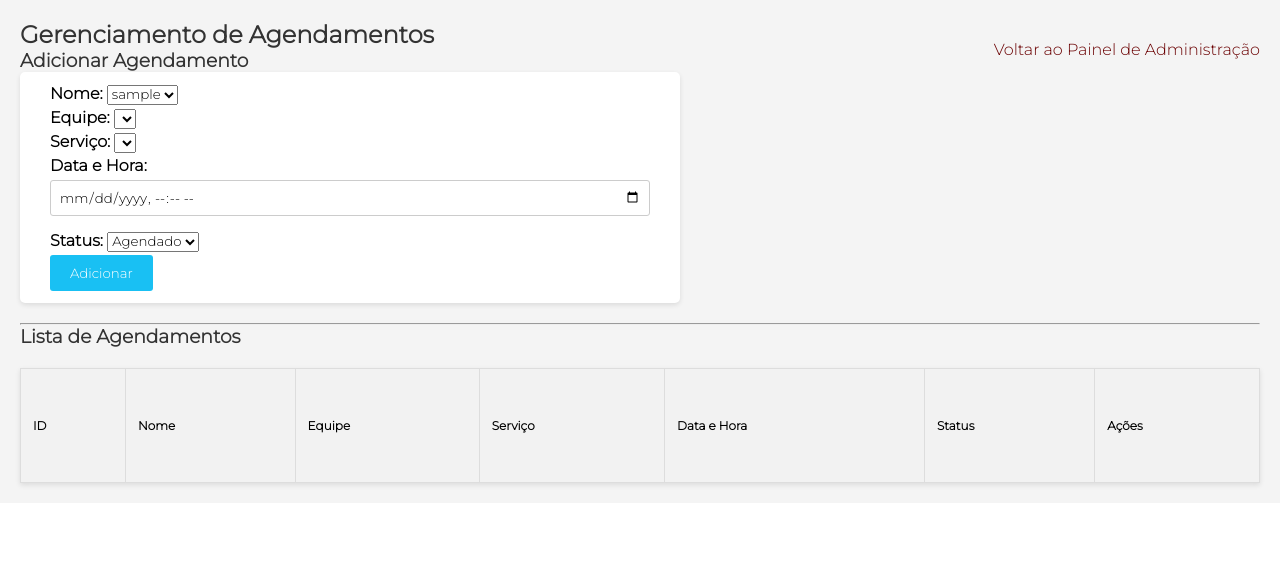
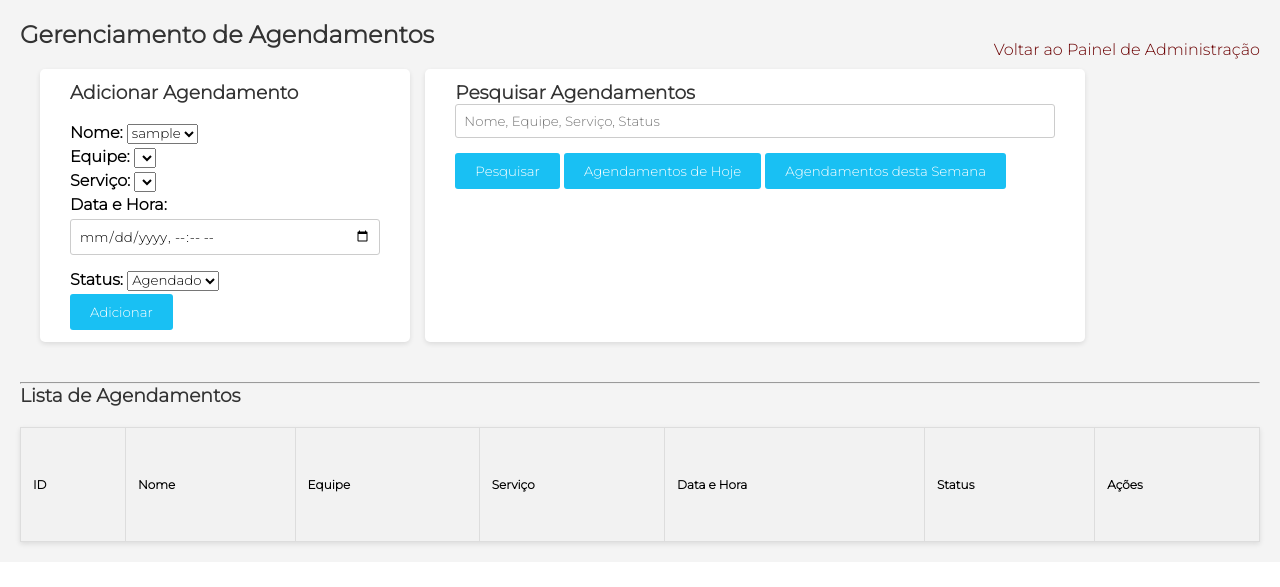
Before and after one commit to santoswentz/barbeariaderua, a Flask app: page /gerenciamentoagendamento in a window 1280 px wide. Shown: the top 587 px of the page. Run offline with Flask 3, Linux system fonts and the light colour scheme; the visitor is signed in with stand-in values (Sample User, id 1); data comes from the database, SQL or seed files in the repository; data that the repository does not hold is empty.

Commit message:
25.09
CRUD de agendamento e usuario com pesquisa

```diff
--- a/app.py
+++ b/app.py
@@ -173,12 +173,16 @@ def admin_dashboard():
     else:
         return redirect(url_for('login'))
 
-#cliente agendar
+# Função para formatar a data/hora de forma humanizada
+def formatar_data_hora(data_hora):
+    return data_hora.strftime('%A, %d de %B de %Y, %H:%M')
+
+# Cliente agendar
 @app.route('/agendamentocliente', methods=['GET', 'POST'])
 def agendamento_cliente():
     if 'user_id' not in session:
         flash('Você precisa estar logado para fazer um agendamento.')
-        return redirect('/login')
+        return redirect(url_for('login'))
 
     user_id = session['user_id']
     conn = get_db_connection()
@@ -188,7 +192,7 @@ def agendamento_cliente():
         servicos_id = request.form['servicos_id']
         data_hora = request.form['data_hora']
 
-        # Validar horário
+        # Validação de horário
         try:
             data_hora_dt = datetime.fromisoformat(data_hora)
             dia_da_semana = data_hora_dt.weekday()
@@ -240,8 +244,15 @@ def meus_agendamentos():
         WHERE a.user_id = ?
         ORDER BY a.data_hora DESC
     ''', (user_id,)).fetchall()
+
+    # Formatar as datas de forma mais amigável
+    agendamentos = [{'agendamento_id': agendamento['agendamento_id'],
+                     'data_hora': formatar_data_hora(datetime.strptime(agendamento['data_hora'], '%Y-%m-%dT%H:%M')),
+                     'servico_nome': agendamento['servico_nome'],
+                     'equipe_nome': agendamento['equipe_nome'],
+                     'status': agendamento['status']} for agendamento in agendamentos]
+
     conn.close()
-
     return render_template('meus_agendamentos.html', agendamentos=agendamentos)
 
 # Página para cancelar um agendamento
@@ -260,11 +271,7 @@ def cancelar_agendamento(agendamento_id):
         flash('Agendamento não encontrado.')
         return redirect(url_for('meus_agendamentos'))
 
-    # Exibir o status atual e ID do agendamento para depuração
-    print(f"Agendamento ID: {agendamento_id}")
-    print(f"Status atual: {agendamento['status']}")
-
-    data_agendamento = datetime.strptime(agendamento['data_hora'], '%Y-%m-%dT%H:%M')  # Ajuste no formato da data
+    data_agendamento = datetime.strptime(agendamento['data_hora'], '%Y-%m-%dT%H:%M')
     agora = datetime.now()
 
     # Verificar se faltam menos de 24 horas para o agendamento
@@ -272,7 +279,7 @@ def cancelar_agendamento(agendamento_id):
         flash('Não é possível cancelar o agendamento com menos de 24 horas de antecedência.')
         return redirect(url_for('meus_agendamentos'))
 
-    # Cancelar o agendamento se ainda for permitido
+    # Cancelar o agendamento
     conn.execute('UPDATE Agendamentos SET status = ? WHERE agendamento_id = ?', ('cancelado', agendamento_id))
     conn.commit()
     conn.close()
@@ -280,58 +287,112 @@ def cancelar_agendamento(agendamento_id):
     flash('Agendamento cancelado com sucesso.')
     return redirect(url_for('meus_agendamentos'))
 
-
-# Rota para gerenciamento de agendamentos
+# Rota para o gerenciamento de agendamentos
 @app.route('/gerenciamentoagendamento', methods=['GET', 'POST'])
-def gerenciar_agendamentos():
-    if 'user_id' not in session or session.get('role') != 'admin':
-        flash('Acesso negado. Apenas administradores podem acessar essa página.')
-        return redirect(url_for('login'))  # Redirecionar para a página de login ou outra página
+def gerenciamento_agendamento():
     conn = get_db_connection()
 
+    # Lógica de Adição e Edição de Agendamentos (POST)
     if request.method == 'POST':
         if 'adicionar' in request.form:
+            # Capturar os valores do formulário
             user_id = request.form['user_id']
             equipe_id = request.form['equipe_id']
             servicos_id = request.form['servicos_id']
             data_hora = request.form['data_hora']
             status = request.form['status']
-            print(f"Adicionando agendamento: user_id={user_id}, equipe_id={equipe_id}, servicos_id={servicos_id}, data_hora={data_hora}, status={status}")  # Debug
 
+            # Inserir novo agendamento no banco de dados
             conn.execute('INSERT INTO Agendamentos (user_id, equipe_id, servicos_id, data_hora, status) VALUES (?, ?, ?, ?, ?)',
                          (user_id, equipe_id, servicos_id, data_hora, status))
             conn.commit()
-            flash('Agendamento adicionado com sucesso!')
 
         elif 'editar' in request.form:
+            # Editar agendamento existente
             agendamento_id = request.form['agendamento_id']
             user_id = request.form['user_id']
             equipe_id = request.form['equipe_id']
             servicos_id = request.form['servicos_id']
             data_hora = request.form['data_hora']
             status = request.form['status']
-            print(f"Editando agendamento agendamento_id={agendamento_id}, user_id={user_id}, equipe_id={equipe_id}, servicos_id={servicos_id}, data_hora={data_hora}, status={status}")  # Debug
 
             conn.execute('UPDATE Agendamentos SET user_id = ?, equipe_id = ?, servicos_id = ?, data_hora = ?, status = ? WHERE agendamento_id = ?',
                          (user_id, equipe_id, servicos_id, data_hora, status, agendamento_id))
             conn.commit()
-            flash('Agendamento atualizado com sucesso!')
 
-    if request.args.get('excluir'):
-        agendamento_id = request.args.get('excluir')
-        print(f"Excluindo agendamento agendamento_id={agendamento_id}")  # Debug
-        conn.execute('DELETE FROM Agendamentos WHERE agendamento_id = ?', (agendamento_id,))
+    # Lógica de Exclusão de Agendamentos (GET)
+    excluir_id = request.args.get('excluir')
+    if excluir_id:
+        conn.execute('DELETE FROM Agendamentos WHERE agendamento_id = ?', (excluir_id,))
         conn.commit()
-        flash('Agendamento excluído com sucesso!')
+        return redirect(url_for('gerenciamento_agendamento'))
 
-    # Obter lista de agendamentos e outras informações necessárias
-    agendamentos = conn.execute('SELECT * FROM Agendamentos').fetchall()
-    usuarios = conn.execute('SELECT user_id, nome FROM Users').fetchall()
-    equipe = conn.execute('SELECT equipe_id, nome FROM Equipe').fetchall()
-    servicos = conn.execute('SELECT servicos_id, nome FROM Servicos').fetchall()
+    # Lógica de Pesquisa e Filtros (GET)
+    search = request.args.get('search', '')
+    filtro = request.args.get('filtro', '')
+
+    if search:
+        # Pesquisa por nome de usuário, nome da equipe, serviço ou status
+        query = '''
+        SELECT agendamentos.*, users.nome AS user_nome, equipe.nome AS equipe_nome, servicos.nome AS servico_nome
+        FROM Agendamentos
+        JOIN Users ON Agendamentos.user_id = Users.user_id
+        JOIN Equipe ON Agendamentos.equipe_id = Equipe.equipe_id
+        JOIN Servicos ON Agendamentos.servicos_id = Servicos.servicos_id
+        WHERE Users.nome LIKE ? OR Equipe.nome LIKE ? OR Servicos.nome LIKE ? OR Agendamentos.status LIKE ?
+        '''
+        search_term = f'%{search}%'
+        agendamentos = conn.execute(query, (search_term, search_term, search_term, search_term)).fetchall()
+
+    elif filtro == 'hoje':
+        # Filtro para agendamentos de hoje
+        hoje = datetime.now().strftime('%Y-%m-%d')
+        query = '''
+        SELECT agendamentos.*, users.nome AS user_nome, equipe.nome AS equipe_nome, servicos.nome AS servico_nome
+        FROM Agendamentos
+        JOIN Users ON Agendamentos.user_id = Users.user_id
+        JOIN Equipe ON Agendamentos.equipe_id = Equipe.equipe_id
+        JOIN Servicos ON Agendamentos.servicos_id = Servicos.servicos_id
+        WHERE DATE(agendamentos.data_hora) = ?
+        '''
+        agendamentos = conn.execute(query, (hoje,)).fetchall()
+
+    elif filtro == 'semana':
+        # Filtro para agendamentos desta semana
+        hoje = datetime.now()
+        inicio_semana = hoje - timedelta(days=hoje.weekday())  # Segunda-feira desta semana
+        fim_semana = inicio_semana + timedelta(days=6)  # Domingo desta semana
+        query = '''
+        SELECT agendamentos.*, users.nome AS user_nome, equipe.nome AS equipe_nome, servicos.nome AS servico_nome
+        FROM Agendamentos
+        JOIN Users ON Agendamentos.user_id = Users.user_id
+        JOIN Equipe ON Agendamentos.equipe_id = Equipe.equipe_id
+        JOIN Servicos ON Agendamentos.servicos_id = Servicos.servicos_id
+        WHERE DATE(agendamentos.data_hora) BETWEEN ? AND ?
+        '''
+        agendamentos = conn.execute(query, (inicio_semana.strftime('%Y-%m-%d'), fim_semana.strftime('%Y-%m-%d'))).fetchall()
+
+    else:
+        # Consulta padrão sem pesquisa ou filtro
+        query = '''
+        SELECT agendamentos.*, users.nome AS user_nome, equipe.nome AS equipe_nome, servicos.nome AS servico_nome
+        FROM Agendamentos
+        JOIN Users ON Agendamentos.user_id = Users.user_id
+        JOIN Equipe ON Agendamentos.equipe_id = Equipe.equipe_id
+        JOIN Servicos ON Agendamentos.servicos_id = Servicos.servicos_id
+        '''
+        agendamentos = conn.execute(query).fetchall()
+
+    # Coletar dados para as opções de formulário (usuarios, equipe, servicos)
+    usuarios = conn.execute('SELECT * FROM Users').fetchall()
+    equipe = conn.execute('SELECT * FROM Equipe').fetchall()
+    servicos = conn.execute('SELECT * FROM Servicos').fetchall()
+
     conn.close()
 
+    # Renderizar o template com os dados
     return render_template('gerenciamento_agendamentos.html', agendamentos=agendamentos, usuarios=usuarios, equipe=equipe, servicos=servicos)
+
 
 # Rota para exibir a imagem do membro da equipe
 @app.route('/imagem/<int:equipe_id>')
@@ -412,36 +473,34 @@ def gerenciar_equipe():
 
 # CRUD de usuários
 @app.route('/gerenciamentousuarios', methods=['GET', 'POST'])
-
 def gerenciar_usuarios():
     if 'user_id' not in session or session.get('role') != 'admin':
         flash('Acesso negado. Apenas administradores podem acessar essa página.')
         return redirect(url_for('login'))  # Redirecionar para a página de login ou outra página
+
     conn = get_db_connection()
 
+    # Verifica se é uma requisição POST para adicionar ou editar usuário
     if request.method == 'POST':
-        # Verifica se é para adicionar ou editar usuário
         if 'adicionar' in request.form:
+            # Adiciona um novo usuário
             nome = request.form['nome']
             email = request.form['email']
             senha = request.form['senha']
             telefone = request.form['telefone']
             role = request.form['role']
-            print(f"Adicionando usuário: {nome}, {email}, {senha}, {telefone}, {role}")  # Debug
+            senha_hashed = generate_password_hash(senha)
 
-            # Adicionar um novo usuário
             try:
-                senha_hashed = generate_password_hash(senha)
                 conn.execute('INSERT INTO Users (nome, email, senha, telefone, role) VALUES (?, ?, ?, ?, ?)',
                              (nome, email, senha_hashed, telefone, role))
                 conn.commit()
                 flash('Usuário adicionado com sucesso!')
-            except sqlite3.IntegrityError as e:
-                print(f"Erro ao adicionar: {e}")  # Debug
+            except sqlite3.IntegrityError:
                 flash('Erro: Email já está em uso.')
 
         elif 'editar' in request.form:
-            # Editar um usuário existente
+            # Edita um usuário existente
             user_id = request.form['user_id']
             nome = request.form['nome']
             email = request.form['email']
@@ -449,27 +508,38 @@ def gerenciar_usuarios():
             telefone = request.form['telefone']
             role = request.form['role']
             senha_hashed = generate_password_hash(senha)
-            print(f"Editando usuário user_id: {user_id}, Nome: {nome}, Email: {email}, Senha: {senha}, Telefone: {telefone}, Função: {role}")  # Debug
-            senha_hashed = generate_password_hash(senha)
 
             conn.execute('UPDATE Users SET nome = ?, email = ?, senha = ?, telefone = ?, role = ? WHERE user_id = ?',
                          (nome, email, senha_hashed, telefone, role, user_id))
             conn.commit()
             flash('Usuário atualizado com sucesso!')
 
-    # Excluir usuário (usando query params)
+    # Verifica se é uma requisição GET para excluir usuário
     if request.args.get('excluir'):
         user_id = request.args.get('excluir')
-        print(f"Excluindo usuário user_id: {user_id}")  # Debug
         conn.execute('DELETE FROM Users WHERE user_id = ?', (user_id,))
         conn.commit()
         flash('Usuário excluído com sucesso!')
 
-    # Obter a lista de usuários 'Users'
-    usuarios = conn.execute('SELECT * FROM Users').fetchall()
+    # Lógica de pesquisa de usuários
+    search = request.args.get('search', '')
+
+    if search:
+        # Pesquisa por nome, email, telefone ou função (role)
+        search_term = f'%{search}%'
+        query = '''
+            SELECT * FROM Users
+            WHERE nome LIKE ? OR email LIKE ? OR telefone LIKE ? OR role LIKE ?
+        '''
+        usuarios = conn.execute(query, (search_term, search_term, search_term, search_term)).fetchall()
+    else:
+        # Exibe todos os usuários caso não haja pesquisa
+        usuarios = conn.execute('SELECT * FROM Users').fetchall()
+
     conn.close()
 
     return render_template('gerenciamento_usuarios.html', usuarios=usuarios)
+
 
 
 # CRUD serviços
--- a/static/css/style.css
+++ b/static/css/style.css
@@ -5,7 +5,7 @@
     --cor-terciaria: #fafafa;
     --cor-quartenaria: #19c0f3;
     --animacaocor4: #3457f3;
-    --animações1: #6b0002;
+    --animações1: #9b0104;
     --bordas: #fff;
   }
 
@@ -582,3 +582,81 @@ footer {
 .gerenciamentobody a[href="/indexadmin"]:hover {
     text-decoration: underline;
 }
+.divadicionarepesquisa{
+    display: flex;
+    gap: 15px;
+    margin: 20px;
+}
+/* CSS para a página Meus Agendamentos */
+.meusagendamentos {
+    font-family: Arial, sans-serif;
+    display: flex;
+    padding: 0px 100px;
+    justify-content: center;  /* Centraliza horizontalmente */
+    align-items: center;      /* Centraliza verticalmente */
+    height: 100vh;            /* Faz com que ocupe toda a altura da página */
+    flex-direction: column;   /* Coloca os elementos em coluna (um embaixo do outro) */
+    text-align: center;
+}
+
+.meusagendamentos h1 {
+    color: #333;
+    font-size: 28px;
+    margin-bottom: 20px;
+}
+
+.meusagendamentos table {
+    width: 100%;
+    border-collapse: collapse;
+    margin-bottom: 20px;
+}
+
+.meusagendamentos table th, .meusagendamentos table td {
+    border: 1px solid #ddd;
+    padding: 12px;
+    text-align: left;
+}
+
+.meusagendamentos table th {
+    background-color: #f2f2f2;
+    font-weight: bold;
+}
+
+.meusagendamentos table tbody tr:nth-child(even) {
+    background-color: #f9f9f9;
+}
+
+.meusagendamentos table tbody tr:hover {
+    background-color: #f1f1f1;
+}
+
+.meusagendamentos table td button {
+    background-color: var(--cor-principal);
+    color: white;
+    border: none;
+    padding: 8px 12px;
+    cursor: pointer;
+    border-radius: 4px;
+    transition: 1s;
+}
+
+.meusagendamentos table td button:hover {
+    background-color: var(--animações1);
+}
+
+.meusagendamentos a {
+    display: inline-block;
+    margin-top: 20px;
+    text-decoration: none;
+    color: #007bff;
+    font-size: 16px;
+}
+
+.meusagendamentos a:hover {
+    text-decoration: underline;
+}
+
+.meusagendamentos p {
+    margin-top: 20px;
+    color: #555;
+}
--- a/templates/gerenciamento_agendamentos.html
+++ b/templates/gerenciamento_agendamentos.html
@@ -8,12 +8,15 @@
 </head>
 <body class="gerenciamentobody">
     <a href="/indexadmin" class="logofixado logodireita logo"><p>Voltar ao Painel de Administração</p></a>
+
     <div class="gerenciamento">
+
         <h2>Gerenciamento de Agendamentos</h2>
 
+<div class="divadicionarepesquisa">
         <!-- Formulário para Adicionar Novo Agendamento -->
-    <h3>Adicionar Agendamento</h3>
         <form action="/gerenciamentoagendamento" method="POST">
+        <h3>Adicionar Agendamento</h3> <br>
             <input type="hidden" name="adicionar">
             <label for="user_id">Nome:</label>
             <select id="user_id" name="user_id" required>
@@ -44,10 +47,24 @@
                 <option value="agendado">Agendado</option>
                 <option value="concluído">Concluído</option>
                 <option value="cancelado">Cancelado</option>
+                <option value="faltou">Faltou</option>
             </select>
             <br>
             <button type="submit">Adicionar</button>
         </form>
+
+        <!-- Formulário de Pesquisa -->
+        <!-- Formulário de Pesquisa e Filtros -->
+<form method="GET" action="/gerenciamentoagendamento">
+        <h3>Pesquisar Agendamentos</h3>
+    <input type="text" id="search" name="search" placeholder="Nome, Equipe, Serviço, Status" value="{{ request.args.get('search', '') }}">
+    <button type="submit">Pesquisar</button>
+
+    <!-- Botões para filtrar agendamentos de hoje e desta semana -->
+    <button type="submit" name="filtro" value="hoje">Agendamentos de Hoje</button>
+    <button type="submit" name="filtro" value="semana">Agendamentos desta Semana</button>
+</form>
+</div>
 
         <hr>
 
@@ -97,6 +114,7 @@
                             <option value="agendado" {% if agendamento.status == 'agendado' %}selected{% endif %}>Agendado</option>
                             <option value="concluído" {% if agendamento.status == 'concluído' %}selected{% endif %}>Concluído</option>
                             <option value="cancelado" {% if agendamento.status == 'cancelado' %}selected{% endif %}>Cancelado</option>
+                            <option value="faltou" {% if agendamento.status == 'faltou' %}selected{% endif %}>Faltou</option>
                         </select>
                     </td>
                     <td>
--- a/templates/meus_agendamentos.html
+++ b/templates/meus_agendamentos.html
@@ -4,9 +4,9 @@
     <meta charset="UTF-8">
     <meta name="viewport" content="width=device-width, initial-scale=1.0">
     <title>Meus Agendamentos</title>
-    <link rel="stylesheet" href="{{ url_for('static', filename='styles.css') }}">
+    <link rel="stylesheet" type="text/css" href="{{ url_for('static', filename='css/style.css') }}">
 </head>
-<body>
+<body class="meusagendamentos">
     <h1>Meus Agendamentos</h1>
 
     {% if agendamentos %}
```
Also changed, not shown: templates/gerenciamento_usuarios.html (+10 -2 lines). Lines whose indentation alone changed are shown as unchanged.
